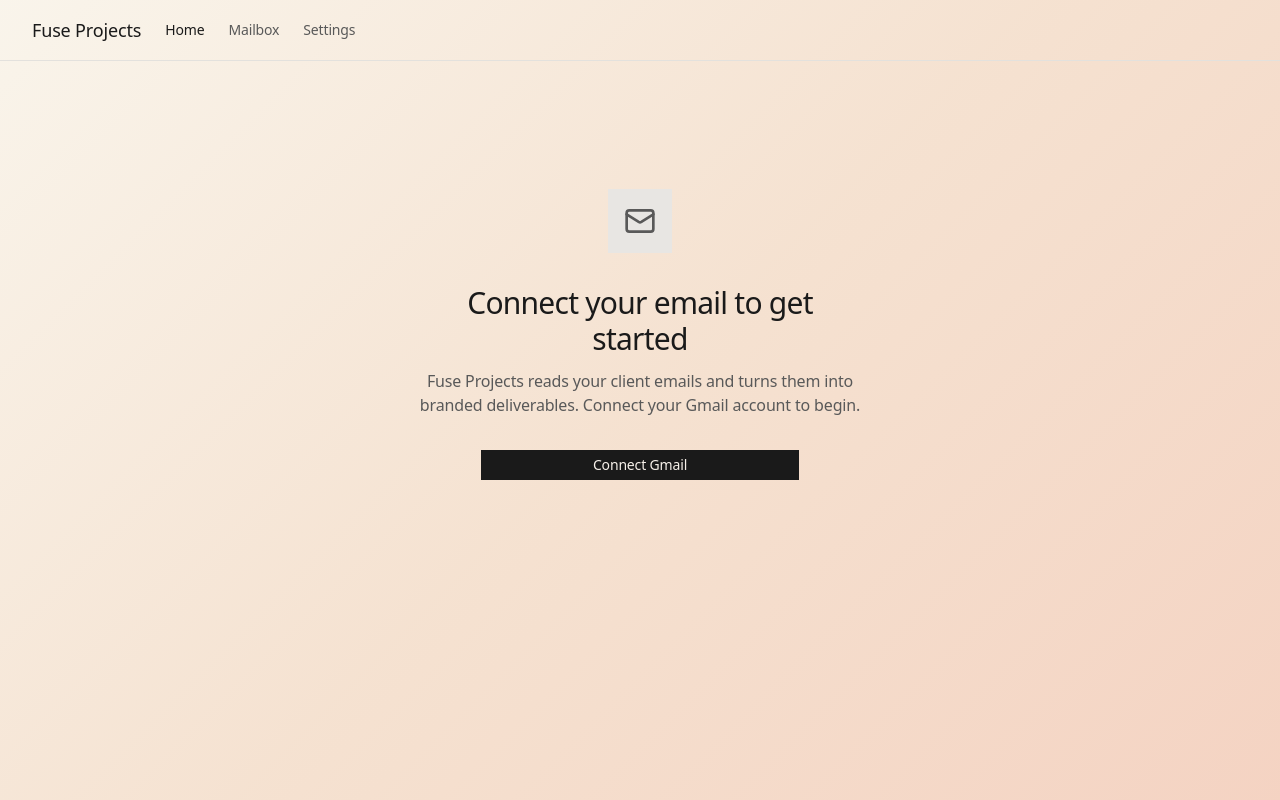
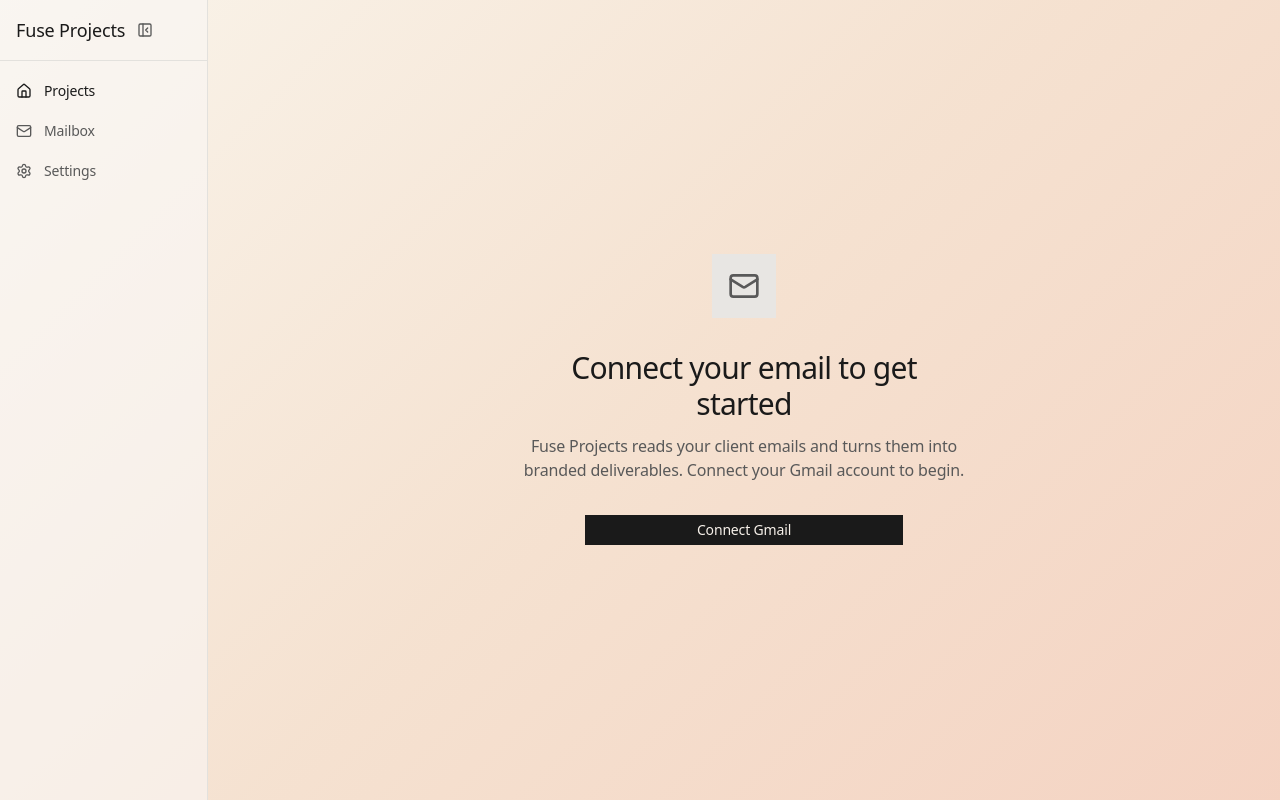
Before and after one commit to maxliddiard/fuse-projects, a Next.js app: page / in a window 1280 px wide. Built offline with nearby package versions, Linux system fonts and the light colour scheme; no server answers.

Commit message:
UXUI edits

```diff
--- a/src/app/page.tsx
+++ b/src/app/page.tsx
@@ -12,7 +12,7 @@
   const { connect, connecting } = useConnectGmail();
 
   return (
-    <main className="mx-auto max-w-lg px-8 py-32 text-center">
+    <main className="mx-auto flex min-h-full max-w-lg flex-col items-center justify-center px-8 text-center">
       <div className="flex justify-center">
         <div className="bg-muted p-4 text-muted-foreground">
           <Mail className="h-8 w-8" />
--- a/src/components/layout/app-layout.tsx
+++ b/src/components/layout/app-layout.tsx
@@ -1,21 +1,19 @@
 "use client";
 
+import { Home, LogOut, Mail, PanelLeft, PanelLeftClose, Settings } from "lucide-react";
 import Link from "next/link";
 import { usePathname } from "next/navigation";
 import { signOut, useSession } from "next-auth/react";
+import { useState } from "react";
 
 import { cn } from "@/lib/utils";
 
 const navItems = [
-  { label: "Home", href: "/" },
-  { label: "Mailbox", href: "/mailbox" },
-  { label: "Settings", href: "/settings/email" },
+  { label: "Projects", href: "/", icon: Home },
+  { label: "Mailbox", href: "/mailbox", icon: Mail },
+  { label: "Settings", href: "/settings/email", icon: Settings },
 ] as const;
 
-// Background options — uncomment to switch
-// Default:        (no style override, uses bg-background from globals.css)
-// Peach→Lavender: "linear-gradient(135deg, hsl(30 70% 93%) 0%, hsl(40 50% 91%) 35%, hsl(300 30% 92%) 70%, hsl(270 40% 91%) 100%)"
-// Warm Cream:
 const APP_BG =
   "linear-gradient(135deg, hsl(40 55% 95%) 0%, hsl(28 65% 89%) 50%, hsl(20 70% 86%) 100%)";
 
@@ -26,47 +24,79 @@
 export function AppLayout({ children }: AppLayoutProps) {
   const { data: session } = useSession();
   const pathname = usePathname();
+  const [collapsed, setCollapsed] = useState(false);
 
   return (
-    <div
-      className="min-h-screen bg-background font-sans"
-      style={{ background: APP_BG }}
+    <div className="flex min-h-screen bg-background" style={{ background: APP_BG }}>
+      <aside
+        className={cn(
+          "flex shrink-0 flex-col overflow-hidden border-r border-border bg-card/60 transition-[width] duration-200",
+          collapsed ? "w-14" : "w-52",
+        )}
       >
-      <nav className="flex items-center gap-6 border-b border-border px-8 py-4">
-        <span className="text-lg font-light text-foreground">
+        <div className="flex items-center gap-3 border-b border-border px-4 py-4">
+          {!collapsed && (
+            <span className="text-lg font-light text-foreground whitespace-nowrap">
               Fuse Projects
             </span>
+          )}
+          <button
+            onClick={() => setCollapsed((c) => !c)}
+            className={cn(
+              "text-muted-foreground transition-colors duration-200 hover:text-foreground",
+              collapsed && "mx-auto",
+            )}
+          >
+            {collapsed ? (
+              <PanelLeft className="h-4 w-4" />
+            ) : (
+              <PanelLeftClose className="ml-auto h-4 w-4" />
+            )}
+          </button>
+        </div>
+
+        <nav className="flex flex-1 flex-col gap-1 px-2 py-3">
           {navItems.map((item) => {
-          const isActive = item.href === "/"
-            ? pathname === "/"
-            : pathname.startsWith(item.href);
+            const isActive =
+              item.href === "/" ? pathname === "/" : pathname.startsWith(item.href);
+            const Icon = item.icon;
 
             return (
               <Link
                 key={item.href}
                 href={item.href}
                 className={cn(
-                "text-sm transition-colors duration-200",
+                  "flex items-center gap-3 px-2 py-2 text-sm transition-colors duration-200",
                   isActive
-                  ? "font-normal text-foreground"
+                    ? "text-foreground font-normal"
                     : "text-muted-foreground hover:text-foreground",
+                  collapsed && "justify-center",
                 )}
               >
-              {item.label}
+                <Icon className="h-4 w-4 shrink-0" />
+                {!collapsed && <span>{item.label}</span>}
               </Link>
             );
           })}
+        </nav>
+
         {session && (
+          <div className="border-t border-border px-2 py-3">
             <button
               onClick={() => signOut({ callbackUrl: "/auth/login" })}
-            className="ml-auto text-sm text-muted-foreground transition-colors duration-200 hover:text-foreground"
+              className={cn(
+                "flex w-full items-center gap-3 px-2 py-2 text-sm text-muted-foreground transition-colors duration-200 hover:text-foreground",
+                collapsed && "justify-center",
+              )}
             >
-            Sign out
+              <LogOut className="h-4 w-4 shrink-0" />
+              {!collapsed && <span>Sign out</span>}
             </button>
+          </div>
         )}
-      </nav>
+      </aside>
 
-      {children}
+      <main className="flex-1 overflow-auto">{children}</main>
     </div>
   );
 }
```
Lines whose indentation alone changed are shown as unchanged.
